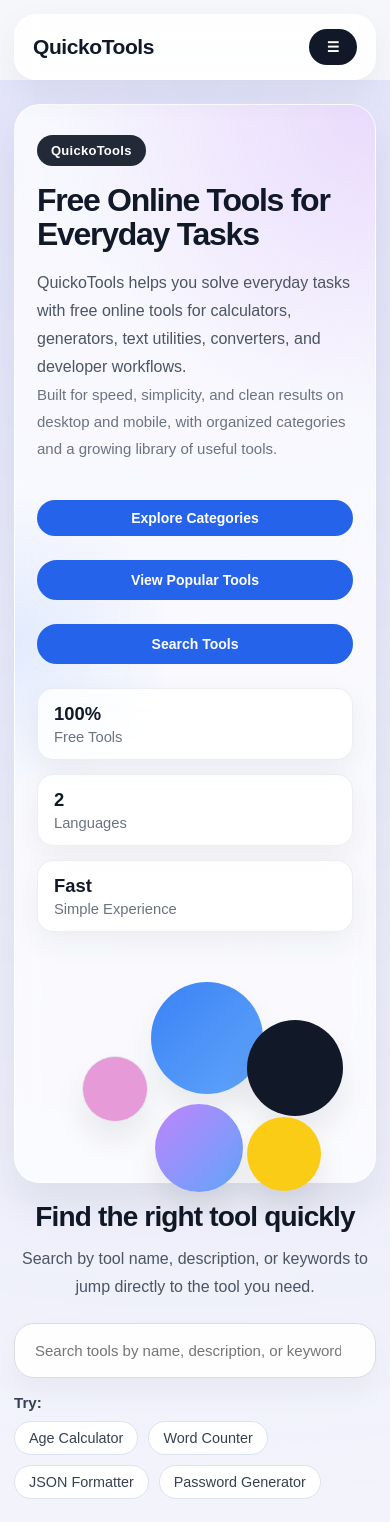
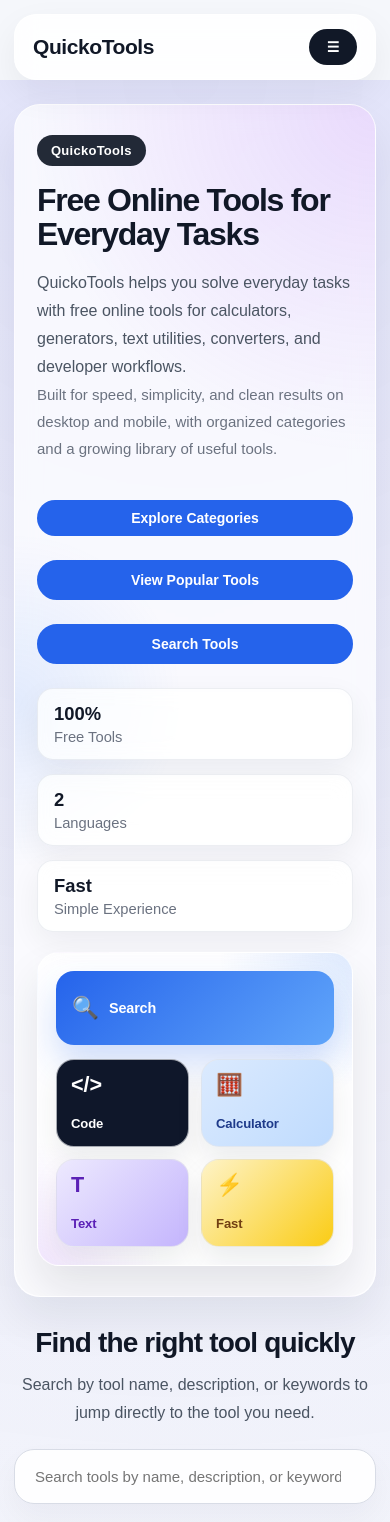
Before and after one commit to mousamohamad370-wq/QuickoTools, a React (Vite) app: page / in a window 390 px wide. Shown: the top 1522 px of the page. Built offline with nearby package versions, Linux system fonts and the light colour scheme.

Commit message:
redesign hero section with interactive tool cards and search visual

```diff
--- a/src/pages/Home.jsx
+++ b/src/pages/Home.jsx
@@ -271,13 +271,34 @@ function Home({ language }) {
               </div>
             </div>
 
-            <div className="hero-orbs" aria-hidden="true">
-              <span className="hero-orb hero-orb-one"></span>
-              <span className="hero-orb hero-orb-two"></span>
-              <span className="hero-orb hero-orb-three"></span>
-              <span className="hero-orb hero-orb-four"></span>
-              <span className="hero-orb hero-orb-five"></span>
-            </div>
+         <div className="hero-tools-visual" aria-hidden="true">
+  <div className="hero-search-mock">
+    <span className="hero-search-icon">🔍</span>
+    <span className="hero-search-text">Search</span>
+  </div>
+
+  <div className="hero-tools-grid">
+    <div className="hero-tool-card">
+      <span className="hero-tool-icon">{`</>`}</span>
+      <span>Code</span>
+    </div>
+
+    <div className="hero-tool-card">
+      <span className="hero-tool-icon">🧮</span>
+      <span>Calculator</span>
+    </div>
+
+    <div className="hero-tool-card">
+      <span className="hero-tool-icon">T</span>
+      <span>Text</span>
+    </div>
+
+    <div className="hero-tool-card">
+      <span className="hero-tool-icon">⚡</span>
+      <span>Fast</span>
+    </div>
+  </div>
+</div>
           </div>
         </div>
       </section>
--- a/src/styles/home.css
+++ b/src/styles/home.css
@@ -101,6 +101,7 @@
     rgba(255, 255, 255, 0.72);
   box-shadow: 0 22px 46px rgba(15, 23, 42, 0.08);
   backdrop-filter: blur(12px);
+  overflow: hidden;
 }
 
 .hero-content {
@@ -186,56 +187,117 @@
   color: #ffffff;
 }
 
-.hero-orbs {
-  position: relative;
-  min-height: 280px;
+/* HERO VISUAL */
+
+.hero-tools-visual {
+  width: 100%;
+  max-width: 420px;
+  margin: 0 auto;
+  padding: 28px;
+  border-radius: 30px;
+  border: 1px solid rgba(255, 255, 255, 0.68);
+  background:
+    radial-gradient(circle at top right, rgba(59, 130, 246, 0.16), transparent 30%),
+    radial-gradient(circle at bottom left, rgba(168, 85, 247, 0.14), transparent 28%),
+    rgba(255, 255, 255, 0.58);
+  box-shadow: 0 24px 44px rgba(15, 23, 42, 0.10);
+  backdrop-filter: blur(14px);
+  overflow: hidden;
 }
 
-.hero-orb {
-  position: absolute;
-  border-radius: 999px;
-  box-shadow: 0 18px 30px rgba(15, 23, 42, 0.08);
+.hero-search-mock {
+  display: flex;
+  align-items: center;
+  justify-content: space-between;
+  gap: 14px;
+  min-height: 96px;
+  padding: 24px 26px;
+  margin-bottom: 18px;
+  border-radius: 26px;
+  background: linear-gradient(135deg, #2563eb, #60a5fa);
+  color: #ffffff;
+  box-shadow: 0 18px 34px rgba(37, 99, 235, 0.22);
 }
 
-.hero-orb-one {
-  width: 140px;
-  height: 140px;
-  top: 10px;
-  right: 120px;
-  background: linear-gradient(135deg, #3b82f6, #60a5fa);
+.hero-search-icon {
+  flex-shrink: 0;
+  font-size: 2rem;
+  line-height: 1;
 }
 
-.hero-orb-two {
-  width: 120px;
-  height: 120px;
-  top: 48px;
-  right: 20px;
-  background: #111827;
+.hero-search-text {
+  flex: 1;
+  text-align: right;
+  font-size: 1.05rem;
+  font-weight: 700;
+  letter-spacing: -0.01em;
+  color: #ffffff;
 }
 
-.hero-orb-three {
-  width: 110px;
-  height: 110px;
-  top: 132px;
-  right: 150px;
-  background: linear-gradient(135deg, #c084fc, #60a5fa);
+[dir="ltr"] .hero-search-text {
+  text-align: left;
 }
 
-.hero-orb-four {
-  width: 96px;
-  height: 96px;
-  top: 145px;
-  right: 48px;
-  background: #facc15;
+.hero-tools-grid {
+  display: grid;
+  grid-template-columns: repeat(2, minmax(0, 1fr));
+  gap: 16px;
+  align-items: stretch;
 }
 
-.hero-orb-five {
-  width: 84px;
-  height: 84px;
-  top: 84px;
-  right: 250px;
-  background: #e69ad8;
-  border: 1px solid #e5e7eb;
+.hero-tool-card {
+  display: flex;
+  flex-direction: column;
+  justify-content: space-between;
+  min-height: 122px;
+  padding: 18px 20px;
+  border-radius: 24px;
+  border: 1px solid rgba(229, 231, 235, 0.7);
+  box-shadow: 0 14px 28px rgba(15, 23, 42, 0.08);
+  transition: transform 0.18s ease, box-shadow 0.18s ease;
+  word-break: break-word;
+  overflow-wrap: anywhere;
+}
+
+.hero-tool-card:hover {
+  transform: translateY(-4px);
+  box-shadow: 0 18px 34px rgba(15, 23, 42, 0.12);
+}
+
+.hero-tool-card span:last-child {
+  font-size: 0.98rem;
+  font-weight: 700;
+  line-height: 1.3;
+  letter-spacing: -0.01em;
+}
+
+.hero-tool-icon {
+  display: inline-flex;
+  align-items: center;
+  justify-content: flex-start;
+  font-size: 2rem;
+  line-height: 1;
+  font-weight: 800;
+}
+
+.hero-tools-grid .hero-tool-card:nth-child(1) {
+  background: #0f172a;
+  color: #ffffff;
+}
+
+.hero-tools-grid .hero-tool-card:nth-child(2) {
+  background: linear-gradient(135deg, #dbeafe, #bfdbfe);
+  color: #1e3a8a;
+}
+
+.hero-tools-grid .hero-tool-card:nth-child(3) {
+  background: linear-gradient(135deg, #ede9fe, #c4b5fd);
+  color: #5b21b6;
+}
+
+.hero-tools-grid .hero-tool-card:nth-child(4) {
+  background: linear-gradient(135deg, #fef3c7, #facc15);
+  color: #713f12;
 }
 
 /* PAGE HERO */
@@ -276,6 +338,7 @@
 
 .tools-section-title {
   margin-bottom: 12px;
+  margin-top: 12px;
   font-size: 34px;
   font-weight: 800;
   letter-spacing: -0.03em;
@@ -578,8 +641,8 @@
     grid-template-columns: 1fr;
   }
 
-  .hero-orbs {
-    min-height: 220px;
+  .hero-tools-visual {
+    max-width: 460px;
   }
 
   .hero-title {
@@ -641,6 +704,10 @@
     border-radius: 26px;
   }
 
+  .hero-content {
+    gap: 24px;
+  }
+
   .hero-title {
     font-size: 38px;
   }
@@ -657,38 +724,43 @@
     justify-content: center;
   }
 
-  .hero-orbs {
-    min-height: 180px;
+  .hero-tools-visual {
+    max-width: 100%;
+    padding: 22px;
+    border-radius: 26px;
   }
 
-  .hero-orb-one {
-    width: 112px;
-    height: 112px;
-    right: 90px;
+  .hero-search-mock {
+    min-height: 84px;
+    padding: 20px;
+    margin-bottom: 14px;
+    border-radius: 22px;
   }
 
-  .hero-orb-two {
-    width: 96px;
-    height: 96px;
-    right: 10px;
+  .hero-search-icon {
+    font-size: 1.65rem;
   }
 
-  .hero-orb-three {
-    width: 88px;
-    height: 88px;
-    right: 110px;
+  .hero-search-text {
+    font-size: 0.98rem;
   }
 
-  .hero-orb-four {
-    width: 74px;
-    height: 74px;
-    right: 32px;
+  .hero-tools-grid {
+    gap: 14px;
   }
 
-  .hero-orb-five {
-    width: 66px;
-    height: 66px;
-    right: 205px;
+  .hero-tool-card {
+    min-height: 104px;
+    padding: 16px;
+    border-radius: 20px;
+  }
+
+  .hero-tool-icon {
+    font-size: 1.65rem;
+  }
+
+  .hero-tool-card span:last-child {
+    font-size: 0.9rem;
   }
 
   .page-hero-surface {
@@ -705,6 +777,7 @@
 
   .tools-section-title {
     font-size: 28px;
+    margin-top: 12px;
   }
 
   .tools-grid,
@@ -730,6 +803,49 @@
     font-size: 32px;
   }
 
+  .hero-content {
+    gap: 20px;
+  }
+
+  .hero-tools-visual {
+    padding: 18px;
+    border-radius: 22px;
+  }
+
+  .hero-search-mock {
+    min-height: 74px;
+    padding: 16px;
+    gap: 10px;
+    border-radius: 18px;
+  }
+
+  .hero-search-icon {
+    font-size: 1.35rem;
+  }
+
+  .hero-search-text {
+    font-size: 0.9rem;
+  }
+
+  .hero-tools-grid {
+    gap: 12px;
+  }
+
+  .hero-tool-card {
+    min-height: 88px;
+    padding: 14px;
+    border-radius: 18px;
+  }
+
+  .hero-tool-icon {
+    font-size: 1.35rem;
+  }
+
+  .hero-tool-card span:last-child {
+    font-size: 0.82rem;
+    line-height: 1.25;
+  }
+
   .hero-actions .tool-card-button {
     width: 100%;
     text-align: center;
@@ -739,3 +855,44 @@
     padding: 34px 16px;
   }
 }
+
+/* EXTRA SMALL */
+
+@media (max-width: 360px) {
+  .hero-tools-visual {
+    padding: 14px;
+    border-radius: 18px;
+  }
+
+  .hero-search-mock {
+    min-height: 68px;
+    padding: 14px;
+    border-radius: 16px;
+  }
+
+  .hero-search-icon {
+    font-size: 1.2rem;
+  }
+
+  .hero-search-text {
+    font-size: 0.82rem;
+  }
+
+  .hero-tools-grid {
+    gap: 10px;
+  }
+
+  .hero-tool-card {
+    min-height: 78px;
+    padding: 12px;
+    border-radius: 16px;
+  }
+
+  .hero-tool-icon {
+    font-size: 1.15rem;
+  }
+
+  .hero-tool-card span:last-child {
+    font-size: 0.76rem;
+  }
+}
```
Also changed, not shown: src/styles/tool-page.css (line endings or trailing spaces).
